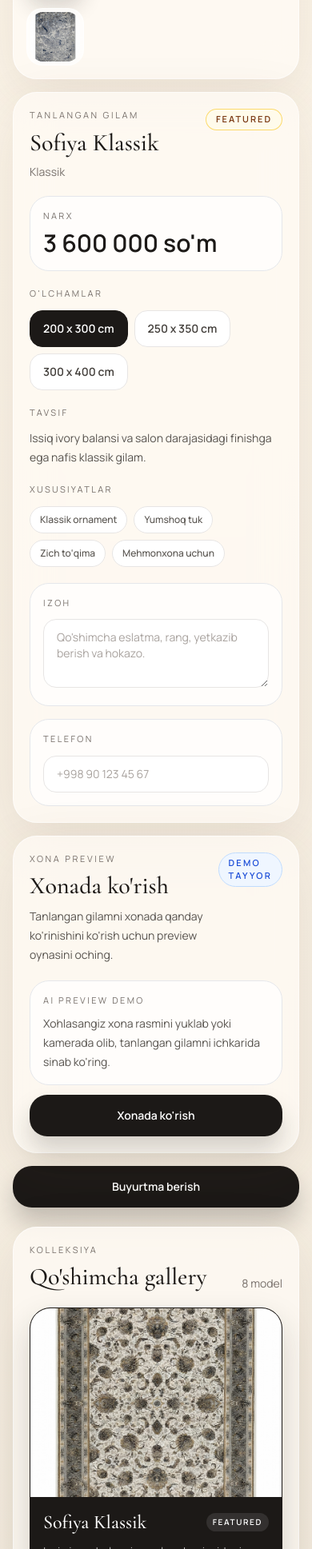
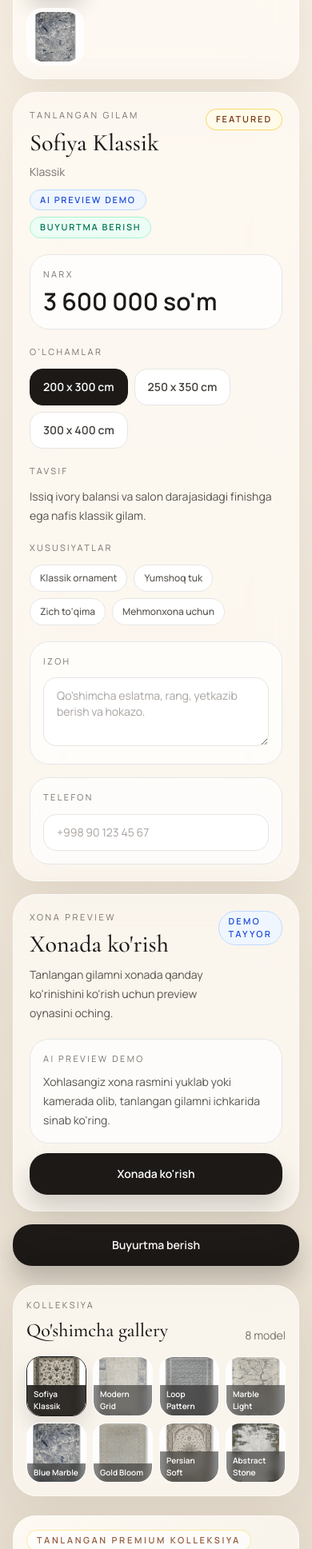
Before and after one commit to Wic000/sanat-hali, a React (Vite) app: page / in a window 390 px wide. Shown: the part 776-2713 px from the top of the page at 80% size. Built offline with nearby package versions, Linux system fonts and the light colour scheme.

Commit message:
Compact mobile collection grid

```diff
--- a/App.tsx
+++ b/App.tsx
@@ -265,6 +265,8 @@ const App: React.FC = () => {
             labels={{
               selectedCarpet: t(lang, 'selectedCarpet'),
               featured: t(lang, 'featured'),
+              aiAction: t(lang, 'aiPreviewDemo'),
+              orderAction: t(lang, 'orderNow'),
               price: t(lang, 'price'),
               sizes: t(lang, 'sizes'),
               description: t(lang, 'description'),
--- a/components/ProductInfoPanel.tsx
+++ b/components/ProductInfoPanel.tsx
@@ -17,6 +17,8 @@ interface ProductInfoPanelProps {
   labels: {
     selectedCarpet: string;
     featured: string;
+    aiAction: string;
+    orderAction: string;
     price: string;
     sizes: string;
     description: string;
@@ -56,6 +58,22 @@ const ProductInfoPanel: React.FC<ProductInfoPanelProps> = ({
         <p className={`text-[11px] uppercase tracking-[0.24em] ${theme === 'dark' ? 'text-stone-400' : 'text-stone-500'}`}>{labels.selectedCarpet}</p>
         <h2 className={`mt-2 font-display text-3xl ${theme === 'dark' ? 'text-stone-100' : 'text-stone-900'}`}>{product.name}</h2>
         <p className={`mt-2 text-sm ${theme === 'dark' ? 'text-stone-400' : 'text-stone-500'}`}>{product.category}</p>
+        <div className="mt-3 flex flex-wrap gap-2">
+          <span className={`rounded-full border px-3 py-1 text-[11px] font-semibold uppercase tracking-[0.16em] ${
+            theme === 'dark'
+              ? 'border-blue-200/20 bg-blue-200/10 text-blue-100'
+              : 'border-blue-200 bg-blue-50 text-blue-700'
+          }`}>
+            {labels.aiAction}
+          </span>
+          <span className={`rounded-full border px-3 py-1 text-[11px] font-semibold uppercase tracking-[0.16em] ${
+            theme === 'dark'
+              ? 'border-emerald-200/20 bg-emerald-200/10 text-emerald-100'
+              : 'border-emerald-200 bg-emerald-50 text-emerald-700'
+          }`}>
+            {labels.orderAction}
+          </span>
+        </div>
       </div>
       {product.featured && (
         <span className={`rounded-full border px-3 py-1 text-[11px] font-semibold uppercase tracking-[0.18em] ${
--- a/components/ProductRail.tsx
+++ b/components/ProductRail.tsx
@@ -14,7 +14,7 @@ interface ProductRailProps {
 }
 
 const ProductRail: React.FC<ProductRailProps> = ({ products, selectedProductId, formatPrice, onSelect, collectionLabel, title, modelsLabel, premiumLabel, theme }) => (
-  <section className={`mt-6 rounded-[30px] border p-5 shadow-[0_18px_70px_rgba(88,63,37,0.1)] backdrop-blur-xl ${
+  <section className={`mt-6 rounded-[30px] border p-4 shadow-[0_18px_70px_rgba(88,63,37,0.1)] backdrop-blur-xl sm:p-5 ${
     theme === 'dark'
       ? 'border-white/10 bg-[rgba(28,24,21,0.82)]'
       : 'border-white/60 bg-[rgba(255,251,245,0.72)]'
@@ -22,12 +22,48 @@ const ProductRail: React.FC<ProductRailProps> = ({ products, selectedProductId,
     <div className="flex items-end justify-between gap-4">
       <div>
         <p className={`text-[11px] uppercase tracking-[0.24em] ${theme === 'dark' ? 'text-stone-400' : 'text-stone-500'}`}>{collectionLabel}</p>
-        <h2 className={`mt-2 font-display text-3xl ${theme === 'dark' ? 'text-stone-100' : 'text-stone-900'}`}>{title}</h2>
+        <h2 className={`mt-2 font-display text-2xl sm:text-3xl ${theme === 'dark' ? 'text-stone-100' : 'text-stone-900'}`}>{title}</h2>
       </div>
       <div className={`text-sm ${theme === 'dark' ? 'text-stone-400' : 'text-stone-500'}`}>{products.length} {modelsLabel}</div>
     </div>
 
-    <div className="mt-5 grid gap-4 sm:grid-cols-2 xl:grid-cols-4">
+    <div className="mt-4 grid grid-cols-4 gap-2 sm:hidden">
+      {products.map((product) => {
+        const active = product.id === selectedProductId;
+
+        return (
+          <button
+            key={product.id}
+            type="button"
+            onClick={() => onSelect(product)}
+            className={`overflow-hidden rounded-[18px] border text-left transition ${
+              active
+                ? theme === 'dark'
+                  ? 'border-amber-100 bg-amber-100/10 shadow-[0_12px_24px_rgba(28,25,23,0.16)]'
+                  : 'border-stone-900 bg-stone-900/5 shadow-[0_12px_24px_rgba(28,25,23,0.12)]'
+                : theme === 'dark'
+                  ? 'border-white/10 bg-white/5'
+                  : 'border-white/70 bg-white/70'
+            }`}
+          >
+            <div className="relative aspect-square overflow-hidden">
+              <img src={product.images[0]} alt={product.name} className="h-full w-full object-cover" />
+              <div className={`absolute inset-x-0 bottom-0 px-2 py-1 text-[10px] font-semibold backdrop-blur-sm ${
+                active
+                  ? theme === 'dark'
+                    ? 'bg-amber-100/85 text-stone-900'
+                    : 'bg-stone-900/85 text-white'
+                  : 'bg-black/45 text-white'
+              }`}>
+                <span className="line-clamp-2">{product.name}</span>
+              </div>
+            </div>
+          </button>
+        );
+      })}
+    </div>
+
+    <div className="mt-5 hidden gap-4 sm:grid sm:grid-cols-2 xl:grid-cols-4">
       {products.map((product) => {
         const productPrice = Math.round(product.basePrice * product.sizes[0].multiplier);
         const active = product.id === selectedProductId;
```
